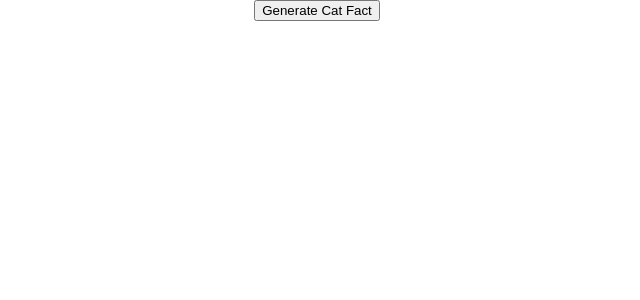
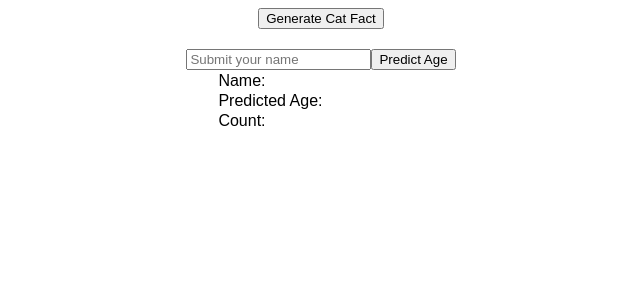
Before and after one commit to liidiailves/learnreact, a React (Vite) app: page / in a window 1280 px wide. Shown: the top 300 px of the page, without its empty margins (323-963 px from the left). Built offline with nearby package versions, Linux system fonts and the light colour scheme; no server answers.

Commit message:
Add second API example: the age of the name

```diff
--- a/src/App.css
+++ b/src/App.css
@@ -8,5 +8,14 @@
 
 body {
   margin: 0;
-  padding: 0;
+  padding: 4px;
 }
+
+.catFact {
+  margin: 4px 32px;
+  text-align: center;
+}
+
+.nameAge p {
+  margin: 2px 32px;
+}
--- a/src/App.jsx
+++ b/src/App.jsx
@@ -15,10 +15,35 @@ function App() {
     fetchCatFact();
   }, []);
 
+  const [name, setName] = useState("");
+  const [predictedAge, setPredictedAge] = useState(null);
+
+  const fetchData = () => {
+    Axios.get(`https://api.agify.io/?name=${name}`)
+      .then((res) => {
+        setPredictedAge(res.data);
+    });
+  };
+
   return (
     <div className="App">
+      <div className="catFact">
       <button onClick={fetchCatFact}> Generate Cat Fact </button>
       <p>{catFact}</p>
+      </div>
+
+      <div className="nameAge">
+        <input
+          placeholder="Submit your name"
+          onChange={(event) => {
+            setName(event.target.value);
+          }} />
+        <button onClick={fetchData}>Predict Age</button>
+        <p>Name: {predictedAge?.name}</p>
+        <p>Predicted Age: {predictedAge?.age}</p>
+        <p>Count: {predictedAge?.count}</p>
+      </div>
+
     </div>
   );
 }
```
